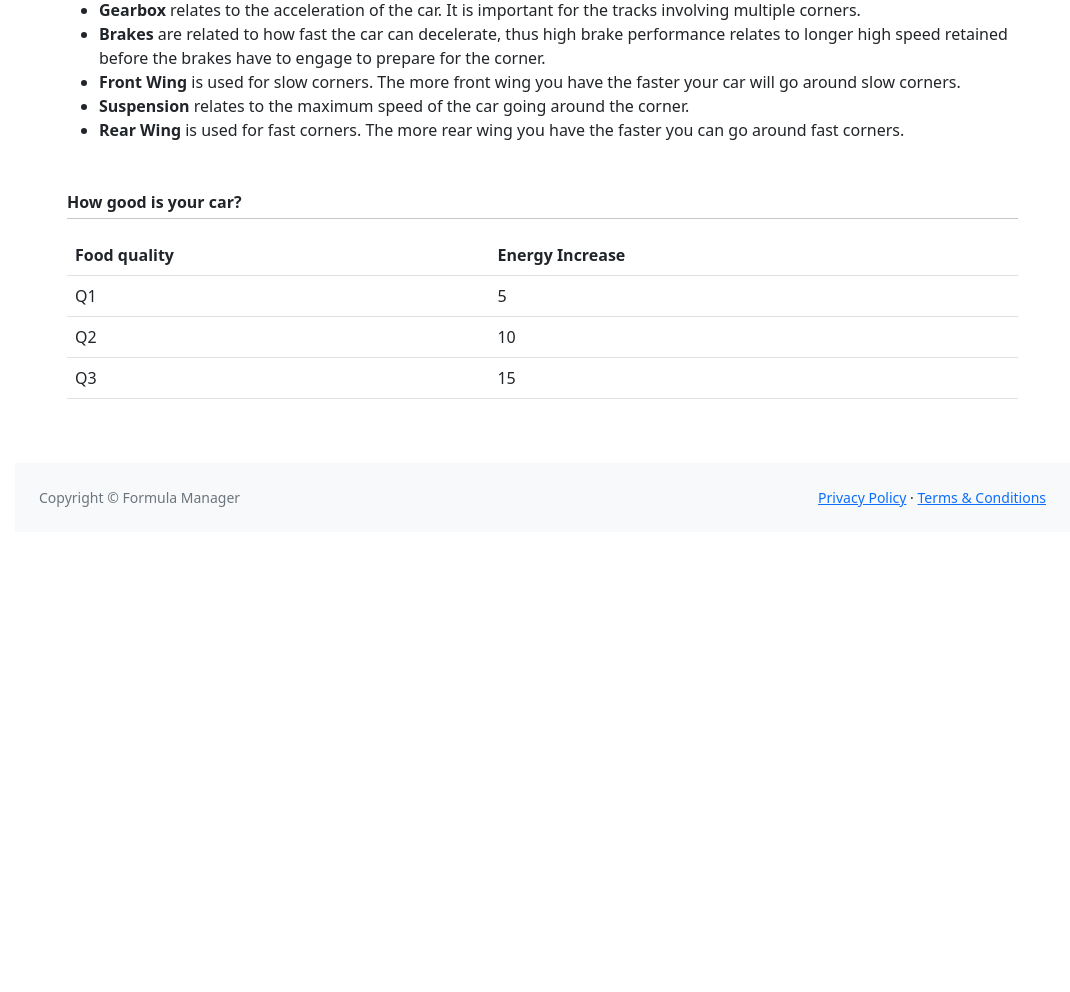
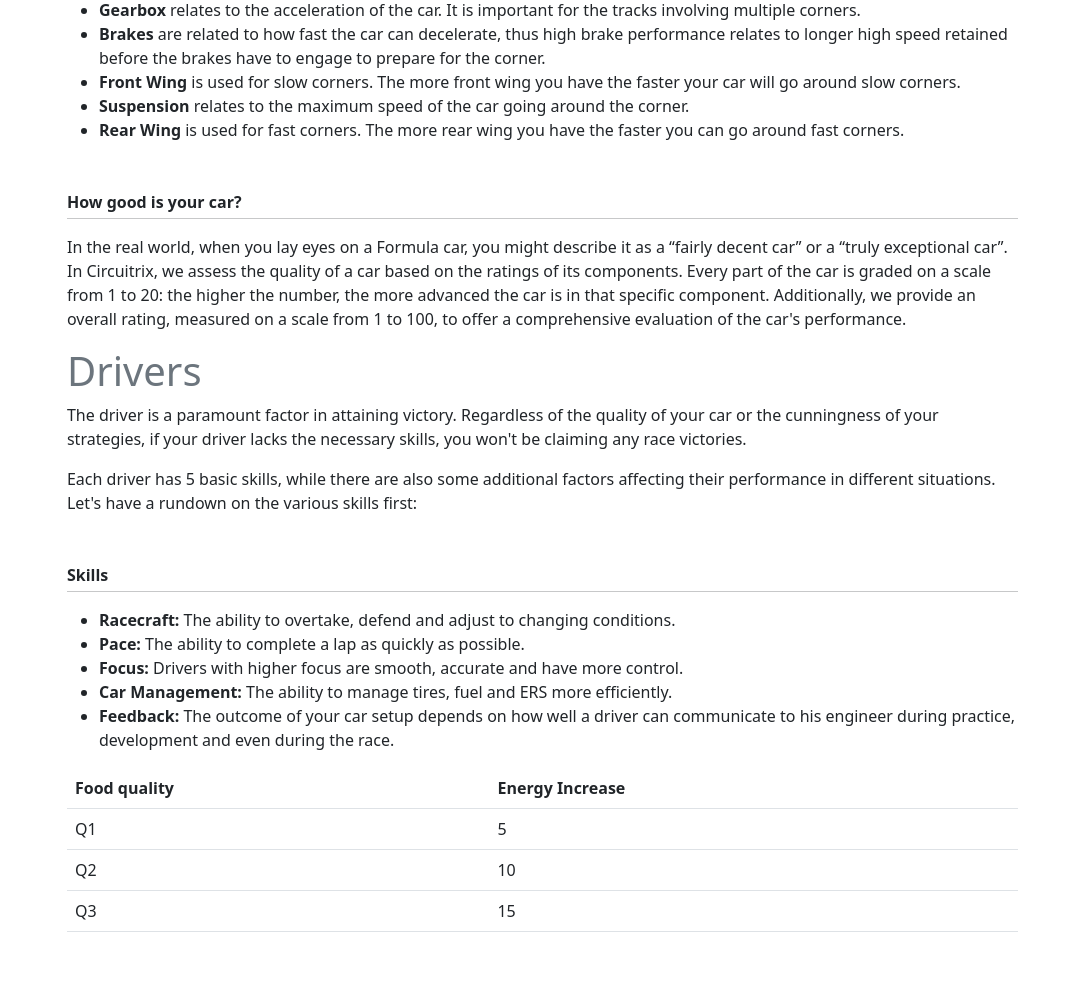
Before and after one commit to Jetrca92/circuitrix, a Django app: template manager/templates/manager/manual.html in a window 1280 px wide. Shown: the part 1174-2166 px from the top of the page, without its empty margins (210-1280 px from the left). Before the commit the page ends 1681 px from the top, so only its background shows below. Run offline with Django 4.2, Linux system fonts and the light colour scheme; the template is opened without the code that fills it, so the values that code supplies are empty; some libraries are stand-ins or nearby versions.

Commit message:
Add manual view and template

```diff
--- a/manager/templates/manager/layout.html
+++ b/manager/templates/manager/layout.html
@@ -131,10 +131,10 @@
                                     </div>
                                 </nav>
                             </div>
-                            <div class="sb-sidenav-menu-heading">Addons</div>
-                            <a class="nav-link" href="charts.html">
-                                <div class="sb-nav-link-icon"><i class="fas fa-chart-area"></i></div>
-                                Charts
+                            <div class="sb-sidenav-menu-heading">Help</div>
+                            <a class="nav-link" href="{% url 'manager:manual' %}">
+                                <div class="sb-nav-link-icon"><i class="fas fa-book-open"></i></div>
+                                Manual
                             </a>
                             <a class="nav-link" href="tables.html">
                                 <div class="sb-nav-link-icon"><i class="fas fa-table"></i></div>
--- a/manager/templates/manager/manual.html
+++ b/manager/templates/manager/manual.html
@@ -63,6 +63,32 @@ Manual
     </ul>
     <div class="fw-bold mt-5">How good is your car?</div>
     <hr class="mt-1 mb-3">
+    <p>
+        In the real world, when you lay eyes on a Formula car, you might describe it as a “fairly decent car” or a
+        “truly exceptional car”. In Circuitrix, we assess the quality of a car based on the ratings of its components.
+        Every part of the car is graded on a scale from 1 to 20: the higher the number, the more advanced the car is in
+        that specific component. Additionally, we provide an overall rating, measured on a scale from 1 to 100, to offer
+        a comprehensive evaluation of the car's performance.
+    </p>
+    <h1 class="text-muted fw-light">Drivers</h1>
+    <p>
+        The driver is a paramount factor in attaining victory. Regardless of the quality of your car or the cunningness of
+        your strategies, if your driver lacks the necessary skills, you won't be claiming any race victories.
+    </p>
+    <p>
+        Each driver has 5 basic skills, while there are also some additional factors affecting their performance in different
+        situations. Let's have a rundown on the various skills first:
+    </p>
+    <div class="fw-bold mt-5">Skills</div>
+    <hr class="mt-1 mb-3">
+    <ul>
+        <li><span class="fw-bold">Racecraft:</span> The ability to overtake, defend and adjust to changing conditions.</li>
+        <li><span class="fw-bold">Pace:</span> The ability to complete a lap as quickly as possible.</li>
+        <li><span class="fw-bold">Focus:</span> Drivers with higher focus are smooth, accurate and have more control.</li>
+        <li><span class="fw-bold">Car Management:</span> The ability to manage tires, fuel and ERS more efficiently.</li>
+        <li><span class="fw-bold">Feedback:</span> The outcome of your car setup depends on how well a driver can communicate
+            to his engineer during practice, development and even during the race.</li>
+    </ul>
     <table class="table">
         <thead>
             <tr>
--- a/manager/urls.py
+++ b/manager/urls.py
@@ -1,12 +1,13 @@
 from django.urls import include, path
 
-from manager.views.generic import IndexView
+from manager.views.generic import IndexView, ManualView
 
 app_name = "manager"
 
 
 generic_patterns = [
     path("", IndexView.as_view(), name="index"),
+    path("manual", ManualView.as_view(), name="manual"),
 ]
 
 
```
Also changed, not shown: manager/views/generic.py (+11 -0 lines).
